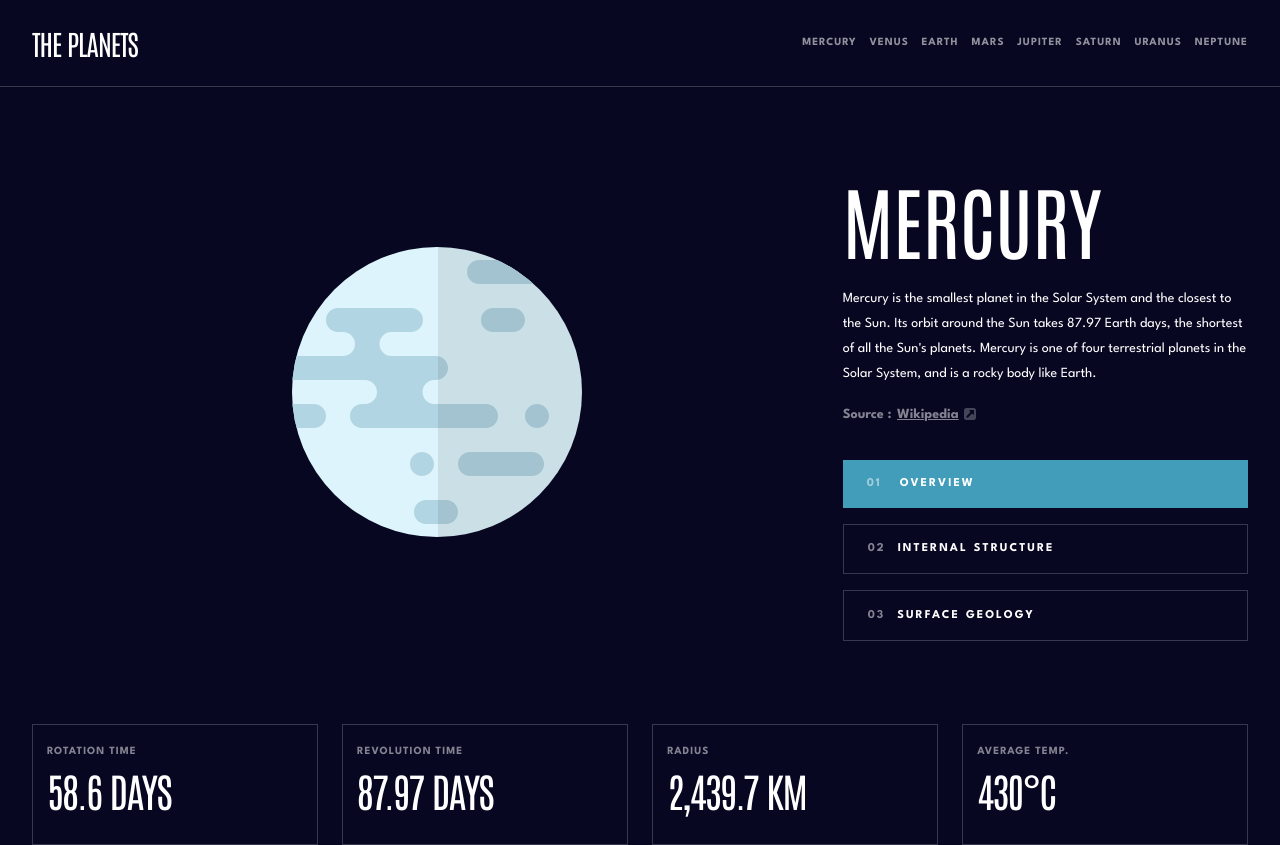
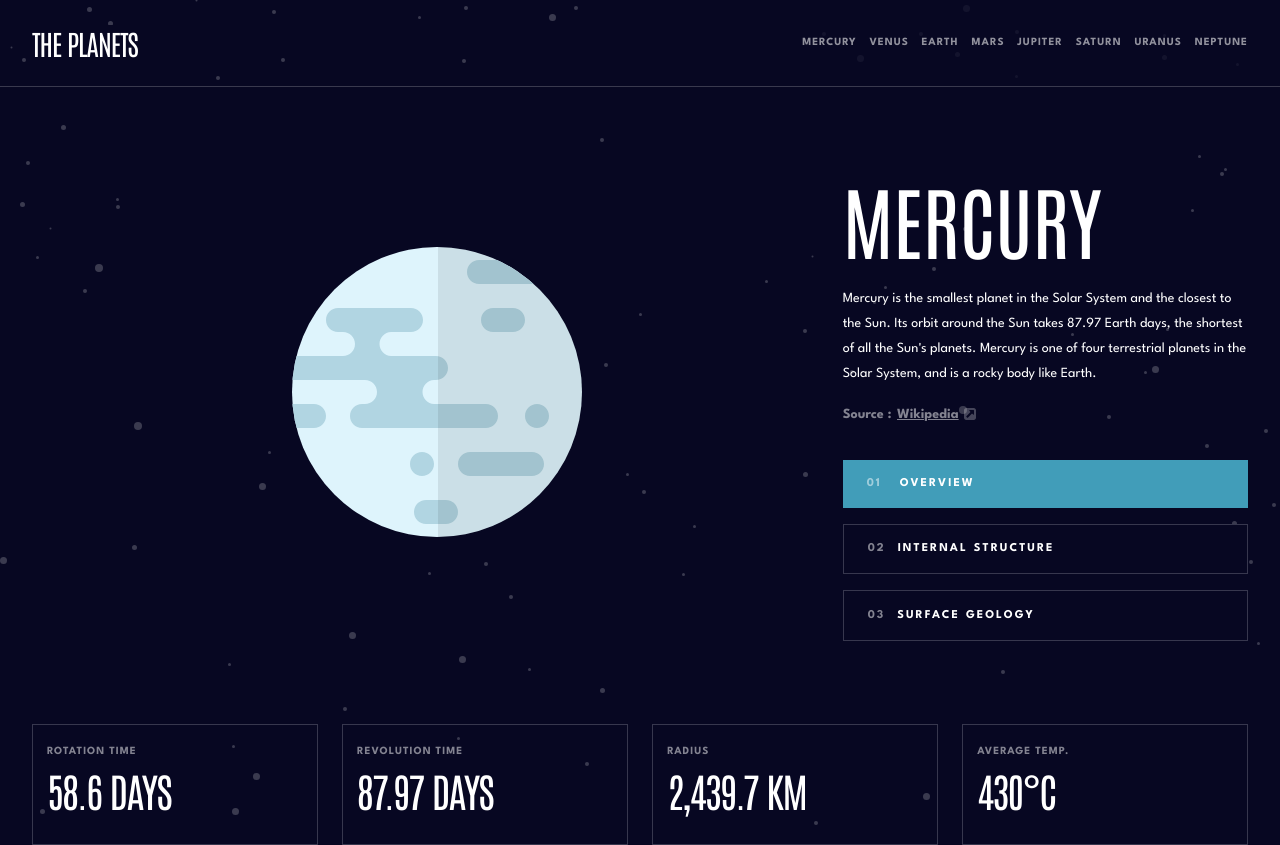
Before and after one commit to RaimondasSileikis/planets-fact-site, a website: page index.html in a window 1280 px wide. Drawn offline with Linux system fonts and the light colour scheme.

Commit message:
background image

```diff
--- a/index.css
+++ b/index.css
@@ -58,6 +58,7 @@ body {
     font-size: var(--fs-400);
     color: hsl(var(--clr-white));
     background-color: hsl( var(--clr-dark) );
+    background-image: url(/assets/background-stars.svg);
     line-height: 1.5625rem;
     min-height: 100vh;
 }
--- a/index.html
+++ b/index.html
@@ -15,7 +15,7 @@
     <script src="tabs.js" defer ></script>
     <title>Frontend Mentor | Planets fact site</title>
   </head>
-  <body class="mercury">
+  <body>
 
     <header  class="primary-header underline flex">
       <div class="logo bg-dark flex " >
```
